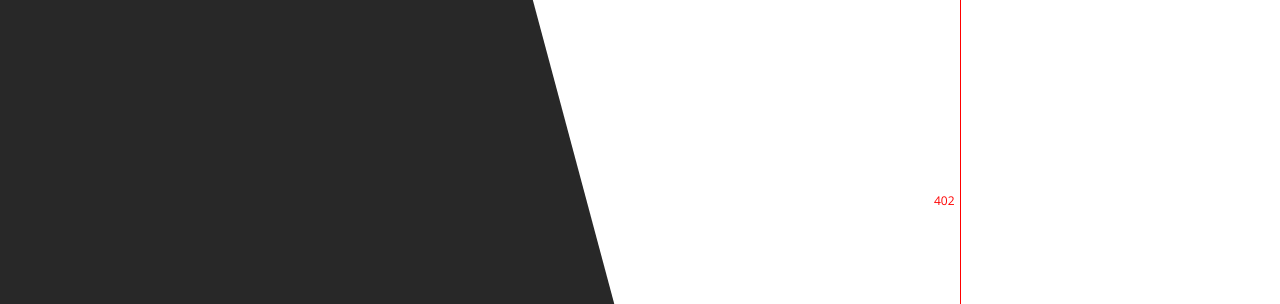
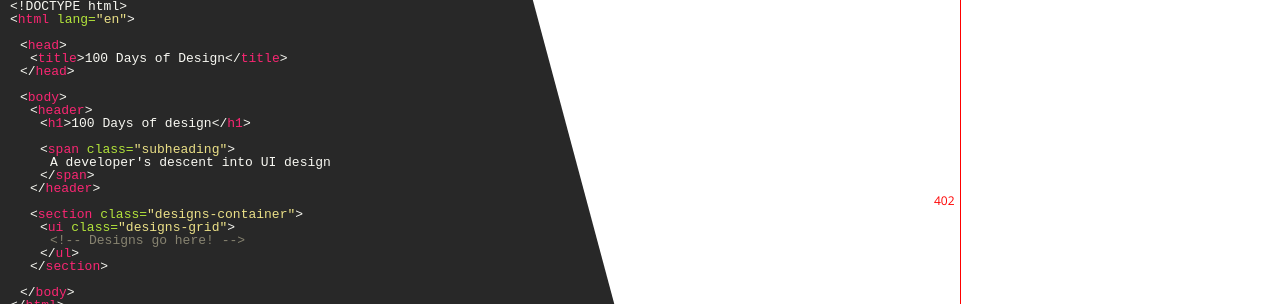
Before and after one commit to joshfarrant/ui-projects-page, a plain HTML site: page index.html in a window 1280 px wide. Shown: the top 304 px of the page. Drawn offline with nearby package versions, Linux system fonts and the light colour scheme.

Commit message:
Added faux html

```diff
--- a/css/style.scss
+++ b/css/style.scss
@@ -38,6 +38,48 @@ section {
   }
   &.right {
     right: 0px;
+  }
+
+}
+
+.code {
+
+  .faux-html {
+
+    font-family: monospace;
+
+    .indent0 {
+      margin-left: 10px;
+    }
+    .indent1 {
+      margin-left: 20px;
+    }
+    .indent2 {
+      margin-left: 30px;
+    }
+    .indent3 {
+      margin-left: 40px;
+    }
+    .indent4 {
+      margin-left: 50px;
+    }
+
+    &.monokai {
+      color: #f9f9f3;
+      .tag {
+        color: #f92672;
+      }
+      .attr {
+        color: #b3e43b;
+      }
+      .string {
+        color: #ebe087;
+      }
+      .comment {
+        color: #888471;
+      }
+    }
+
   }
 
 }
--- a/index.html
+++ b/index.html
@@ -8,7 +8,7 @@
     <meta name="viewport" content="width=device-width, initial-scale=1">
     <meta name="theme-color" content="#19B5FE">
 
-    <title>Josh Farrant</title>
+    <title>100 Days of Design</title>
 
   </head>
 
@@ -19,6 +19,161 @@
       <div class="background-skew"></div>
 
       <section class="left code">
+
+        <div class="faux-html monokai">
+
+          <span class="indent0">
+            &lt;!DOCTYPE html&gt;
+            <br>
+          </span>
+
+          <span class="indent0">
+            &lt;<!-- Remove space
+            --><span class="tag">html</span>
+            <span class="attr">lang=</span><!-- Remove space
+            --><span class="string">"en"</span><!-- Remove space
+            -->&gt;
+            <br>
+          </span>
+
+            <br>
+
+            <span class="indent1">
+              &lt;<!-- Remove space
+              --><span class="tag">head</span><!-- Remove space
+              -->&gt;
+              <br>
+            </span>
+
+              <span class="indent2">
+                &lt;<!-- Remove space
+                --><span class="tag">title</span><!-- Remove space
+                -->&gt;<!-- Remove space
+                -->100 Days of Design<!-- Remove space
+                -->&lt;/<!-- Remove space
+                --><span class="tag">title</span><!-- Remove space
+                -->&gt;
+                <br>
+              </span>
+
+            <span class="indent1">
+              &lt;/<!-- Remove space
+              --><span class="tag">head</span><!-- Remove space
+              -->&gt;
+              <br>
+            </span>
+
+            <br>
+
+            <span class="indent1">
+              &lt;<!-- Remove space
+              --><span class="tag">body</span><!-- Remove space
+              -->&gt;
+              <br>
+            </span>
+
+              <span class="indent2">
+                &lt;<!-- Remove space
+                --><span class="tag">header</span><!-- Remove space
+                -->&gt;
+                <br>
+              </span>
+
+                <span class="indent3">
+                  &lt;<!-- Remove space
+                  --><span class="tag">h1</span><!-- Remove space
+                  -->&gt;<!-- Remove space
+                  -->100 Days of design<!-- Remove space
+                  -->&lt;/<!-- Remove space
+                  --><span class="tag">h1</span><!-- Remove space
+                  -->&gt;
+                  <br>
+                  <br>
+                </span>
+
+                <span class="indent3">
+                  &lt;<!-- Remove space
+                  --><span class="tag">span</span>
+                  <span class="attr">class=</span><!-- Remove space
+                  --><span class="string">"subheading"</span><!-- Remove space
+                  -->&gt;
+                  <br>
+                </span>
+
+                  <span class="indent4">
+                    A developer's descent into UI design
+                    <br>
+                  </span>
+
+                <span class="indent3">
+                  &lt;/<!-- Remove space
+                  --><span class="tag">span</span><!-- Remove space
+                  -->&gt;
+                  <br>
+                </span>
+
+              <span class="indent2">
+                &lt;/<!-- Remove space
+                --><span class="tag">header</span><!-- Remove space
+                -->&gt;
+                <br>
+              </span>
+
+              <br>
+
+              <span class="indent2">
+                &lt;<!-- Remove space
+                --><span class="tag">section</span>
+                <span class="attr">class=</span><!-- Remove space
+                --><span class="string">"designs-container"</span><!-- Remove space
+                -->&gt;
+                <br>
+              </span>
+
+                <span class="indent3">
+                  &lt;<!-- Remove space
+                  --><span class="tag">ui</span>
+                  <span class="attr">class=</span><!-- Remove space
+                  --><span class="string">"designs-grid"</span><!-- Remove space
+                  -->&gt;
+                  <br>
+                </span>
+
+                  <span class="indent4">
+                    <span class="comment">&lt;!-- Designs go here! --&gt;</span>
+                    <br>
+                  </span>
+
+                <span class="indent3">
+                  &lt;/<!-- Remove space
+                  --><span class="tag">ul</span><!-- Remove space
+                  -->&gt;
+                  <br>
+                </span>
+
+              <span class="indent2">
+                &lt;/<!-- Remove space
+                --><span class="tag">section</span><!-- Remove space
+                -->&gt;
+                <br>
+              </span>
+
+              <br>
+            <span class="indent1">
+              &lt;/<!-- Remove space
+              --><span class="tag">body</span><!-- Remove space
+              -->&gt;
+              <br>
+            </span>
+
+          <span class="indent0">
+            &lt;/<!-- Remove space
+            --><span class="tag">html</span><!-- Remove space
+            -->&gt;
+            <br>
+          </span>
+
+        </div>
 
       </section>
 
```
Also changed, not shown: css/style.css.
